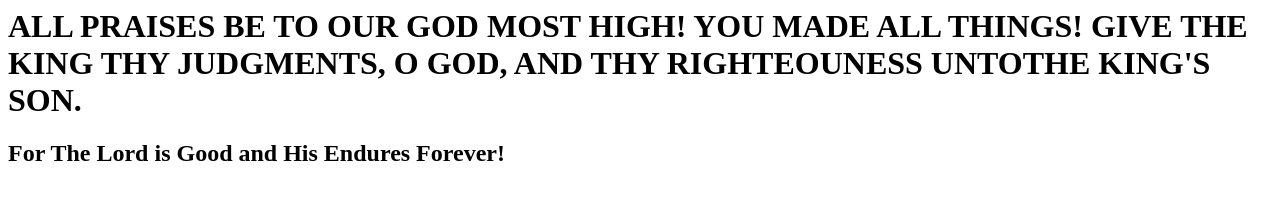
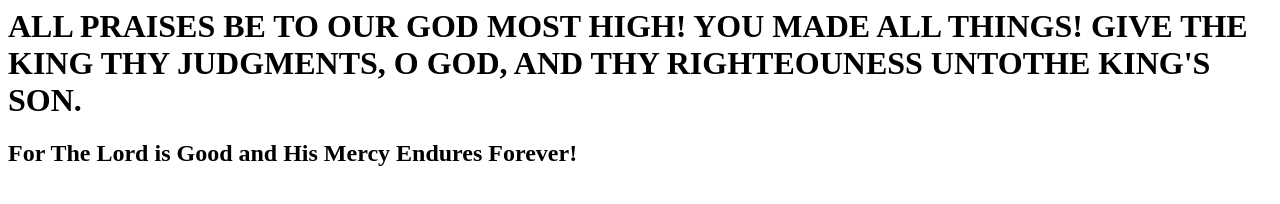
Before and after one commit to abate2283/MICROSYSTEM, a plain HTML site: page index.html in a window 1280 px wide. Drawn offline with Linux system fonts and the light colour scheme.

Commit message:
Bug fixed by me.

```diff
--- a/index.html
+++ b/index.html
@@ -1,6 +1,6 @@
 <html>
 <body>
 <h1>ALL PRAISES BE TO OUR GOD MOST HIGH! YOU MADE ALL THINGS! GIVE THE KING THY JUDGMENTS, O GOD, AND THY RIGHTEOUNESS UNTOTHE KING'S SON.</h1>
-<h2>For The Lord is Good and His Endures Forever!</h2>
+<h2>For The Lord is Good and His Mercy Endures Forever!</h2>
 </body>
 </html>
```
